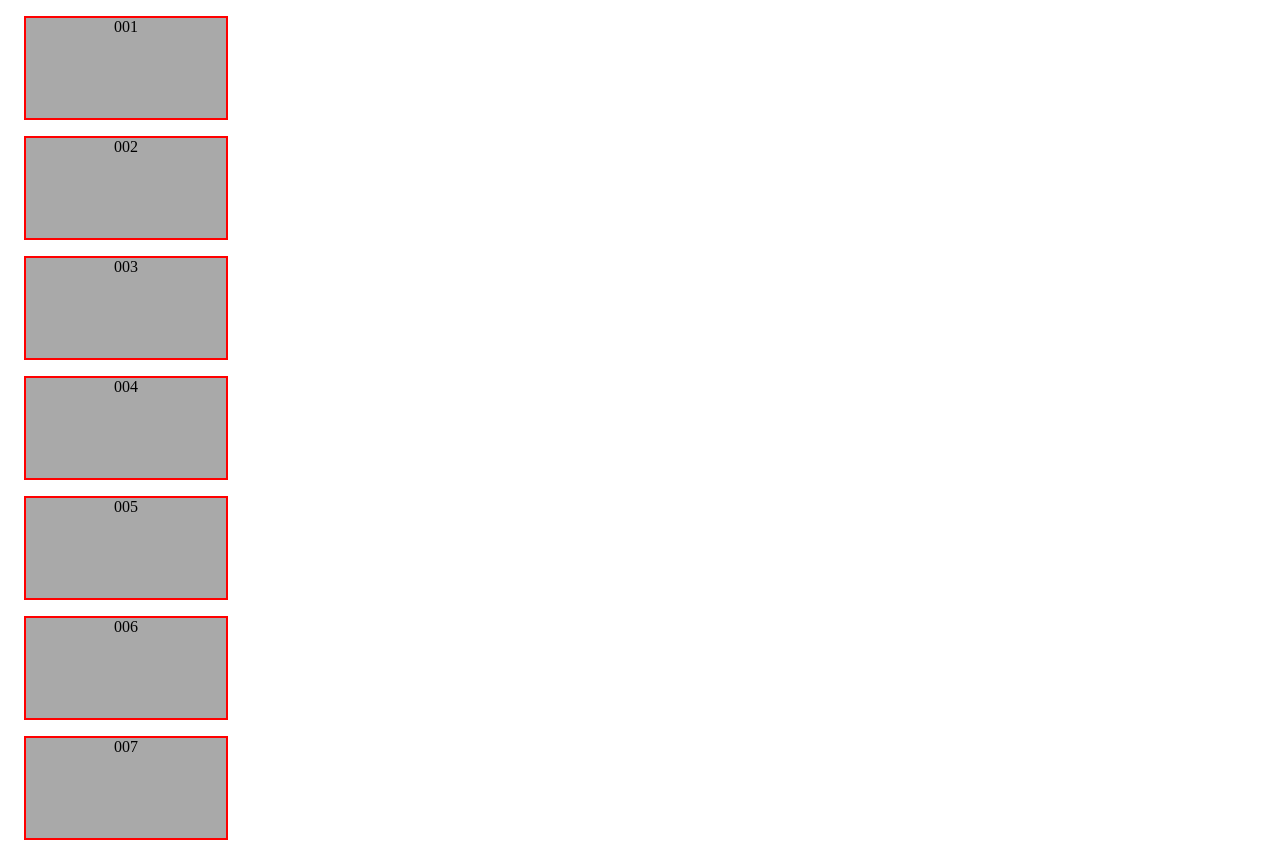
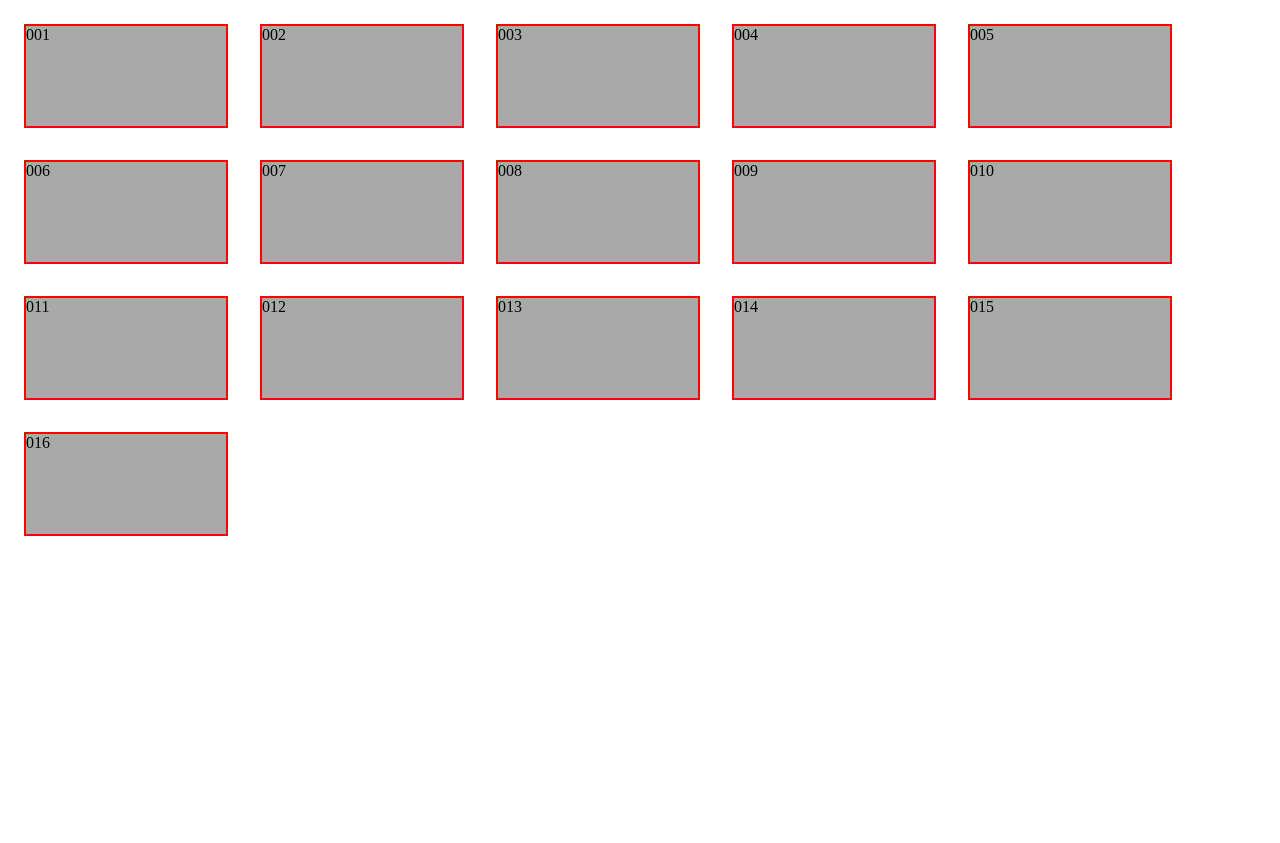
Before and after one commit to fbw-d09/uib-layout-flex-MelanieSilies, a website: page challenges/01/index.html in a window 1280 px wide. Shown: the top 843 px of the page. After the commit the page ends 800 px from the top, so only its background shows below. Drawn offline with Linux system fonts and the light colour scheme.

Commit message:
first commit

```diff
--- a/challenges/01/index.html
+++ b/challenges/01/index.html
@@ -8,22 +8,24 @@
     </head>
 
     <body>
-        <div>001</div>
-        <div>002</div>
-        <div>003</div>
-        <div>004</div>
-        <div>005</div>
-        <div>006</div>
-        <div>007</div>
-        <div>008</div>
-        <div>009</div>
-        <div>010</div>
-        <div>011</div>
-        <div>012</div>
-        <div>013</div>
-        <div>014</div>
-        <div>015</div>
-        <div>016</div>
+        <section class="container">
+            <div class="box">001</div>
+            <div class="box">002</div>
+            <div class="box">003</div>
+            <div class="box">004</div>
+            <div class="box">005</div>
+            <div class="box">006</div>
+            <div class="box">007</div>
+            <div class="box">008</div>
+            <div class="box">009</div>
+            <div class="box">010</div>
+            <div class="box">011</div>
+            <div class="box">012</div>
+            <div class="box">013</div>
+            <div class="box">014</div>
+            <div class="box">015</div>
+            <div class="box">016</div>
+        </section>
     </body>
 
 </html>
--- a/challenges/01/main.css
+++ b/challenges/01/main.css
@@ -1,10 +1,20 @@
 /* Use flexbox to align all divs in a row. Use wrap so that the divs appear on multiple rows. Center the rows in the container*/
+
+.container {
+  display: flex;
+  flex-wrap: wrap;
+}
 
 div {
   height: 100px;
-  width: 200px;
+  width:200px;
   background-color: darkgray;
   margin: 1em;
-  border: 2px solid red;
-  text-align: center;
+  border: 2px solid rgb(255, 0, 0);
 }
+
+
+.box {
+  align-items: center;
+  justify-content: center;
+}
--- a/challenges/02/main.css
+++ b/challenges/02/main.css
@@ -1,11 +1,16 @@
 /* Use flexbox to align the divs in a row. Reverse the order of the divs. */
 
+.container {
+    display: flex;
+    flex-direction: row-reverse;
+    flex-wrap: nowrap;
+}
 
 div {
     height: 100px;
     width: 150px;
     background-color: darkgray;
     margin: 1em;
-    border: 2px solid red;
-    text-align: center;
+    border: 2px solid rgb(255, 0, 0);
+    justify-content: center;
 }
--- a/challenges/03/main.css
+++ b/challenges/03/main.css
@@ -1,4 +1,10 @@
 /* Use flexbox to display all divs in a column in reverse order on the center of the page. */
+
+section{
+  display: flex;
+  flex-direction: column-reverse;
+  align-items: center;
+}
 
 div {
   height: 100px;
@@ -7,4 +13,5 @@ div {
   margin: 1em;
   border: 2px solid red;
   text-align: center;
+
 }
--- a/challenges/04/main.css
+++ b/challenges/04/main.css
@@ -3,7 +3,14 @@
 body {
   height: 800px;
   border: 5px solid red;
+  display: flex;
+  flex-direction: row;
+  align-items: flex-end;
+  justify-content: center;
+  flex-wrap: nowrap;
 }
+
+
 
 div {
   height: 100px;
--- a/challenges/05/main.css
+++ b/challenges/05/main.css
@@ -2,6 +2,9 @@
 
 body {
   border: 5px solid red;
+  display: flex;
+  align-items: center;
+  justify-content: center;
 }
 
 div {
--- a/challenges/06/main.css
+++ b/challenges/06/main.css
@@ -2,6 +2,10 @@
 
 body {
   border: 5px solid red;
+  display: flex;
+  flex-direction: column;
+  align-items: center;
+  justify-content: center;
 }
 
 div {
```
Also changed, not shown: challenges/02/index.html (+3 -1 lines), challenges/03/index.html (+2 -0 lines), challenges/04/index.html (+2 -0 lines), challenges/05/index.html (+1 -0 lines).
